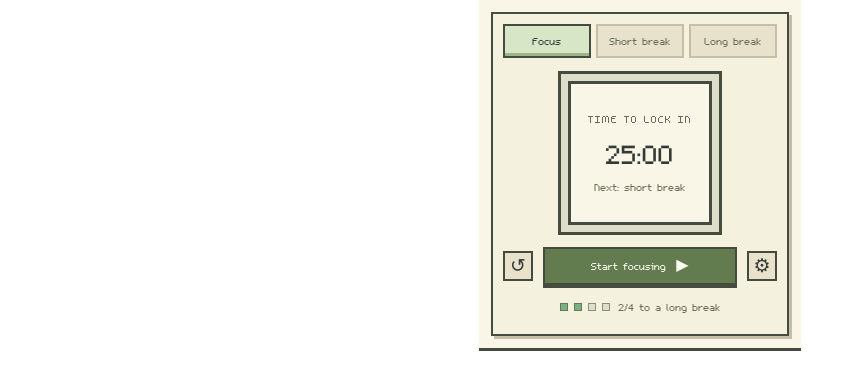
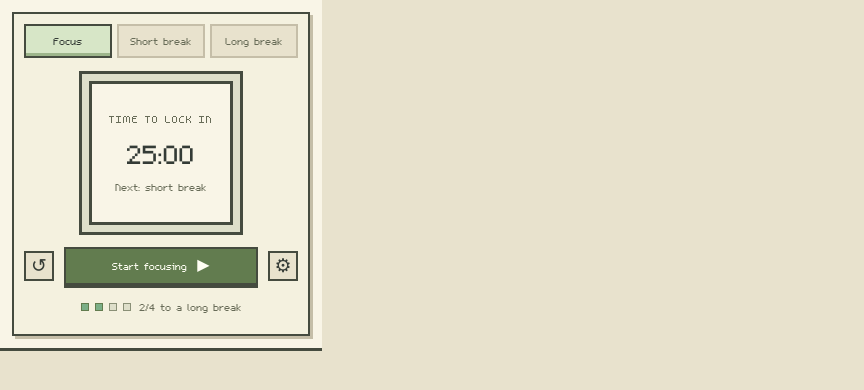
Before and after one commit to Spiderforestg/ItsYourBoi, a website with bundled scripts: page src/features/pomodoro/pomodoro.html in a window 1280 px wide. Shown: the whole page, without its empty margins (0-864 px from the left). Built offline with nearby package versions, Linux system fonts and the light colour scheme; no server answers.

Commit message:
pomodoro background change ig

```diff
--- a/src/features/pomodoro/pomodoro.css
+++ b/src/features/pomodoro/pomodoro.css
@@ -12,7 +12,7 @@
 .widget button,
 .widget input { font: inherit; }
 
-body { margin: 0; }
+body { margin: 0; background:#e8e2cd;width:322px;}
 
 .widget {
   --ink: #454b3f;
```
